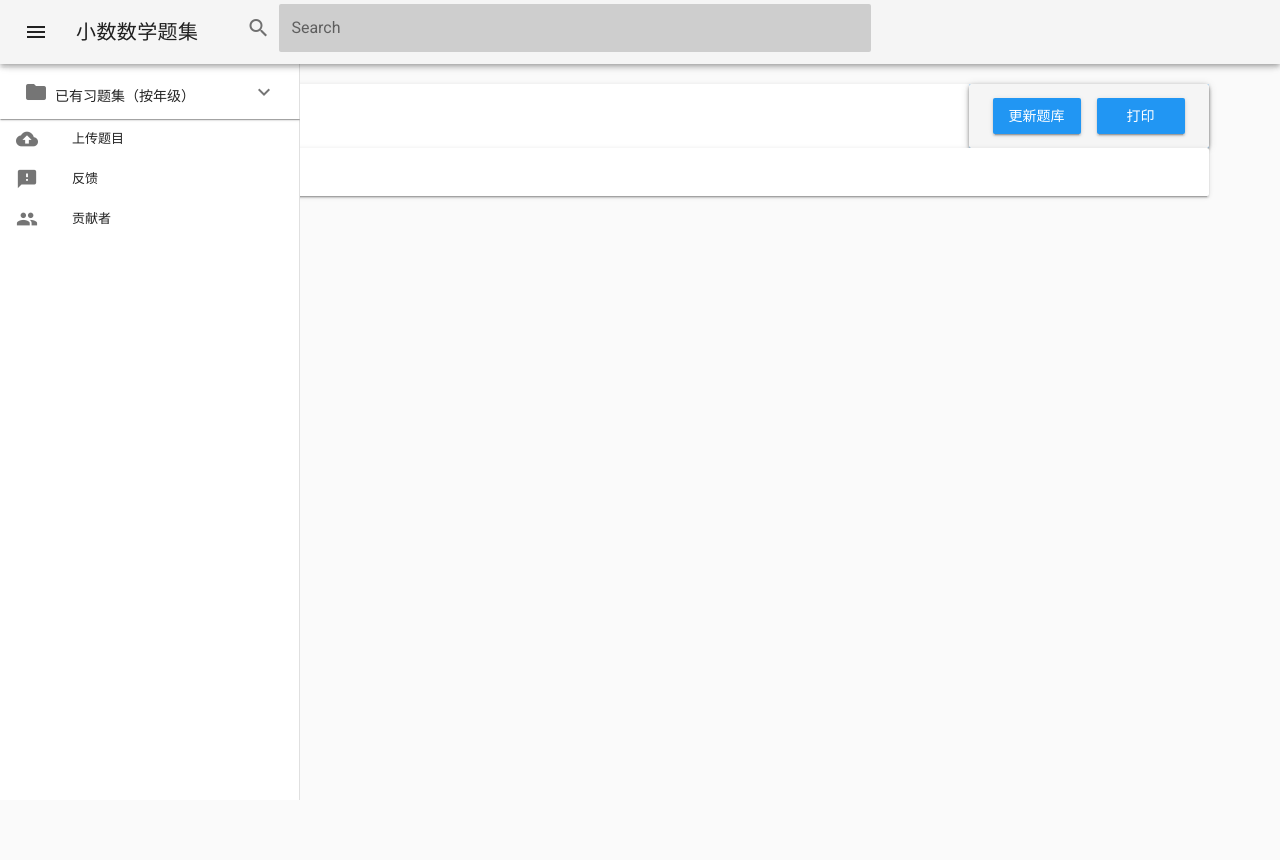
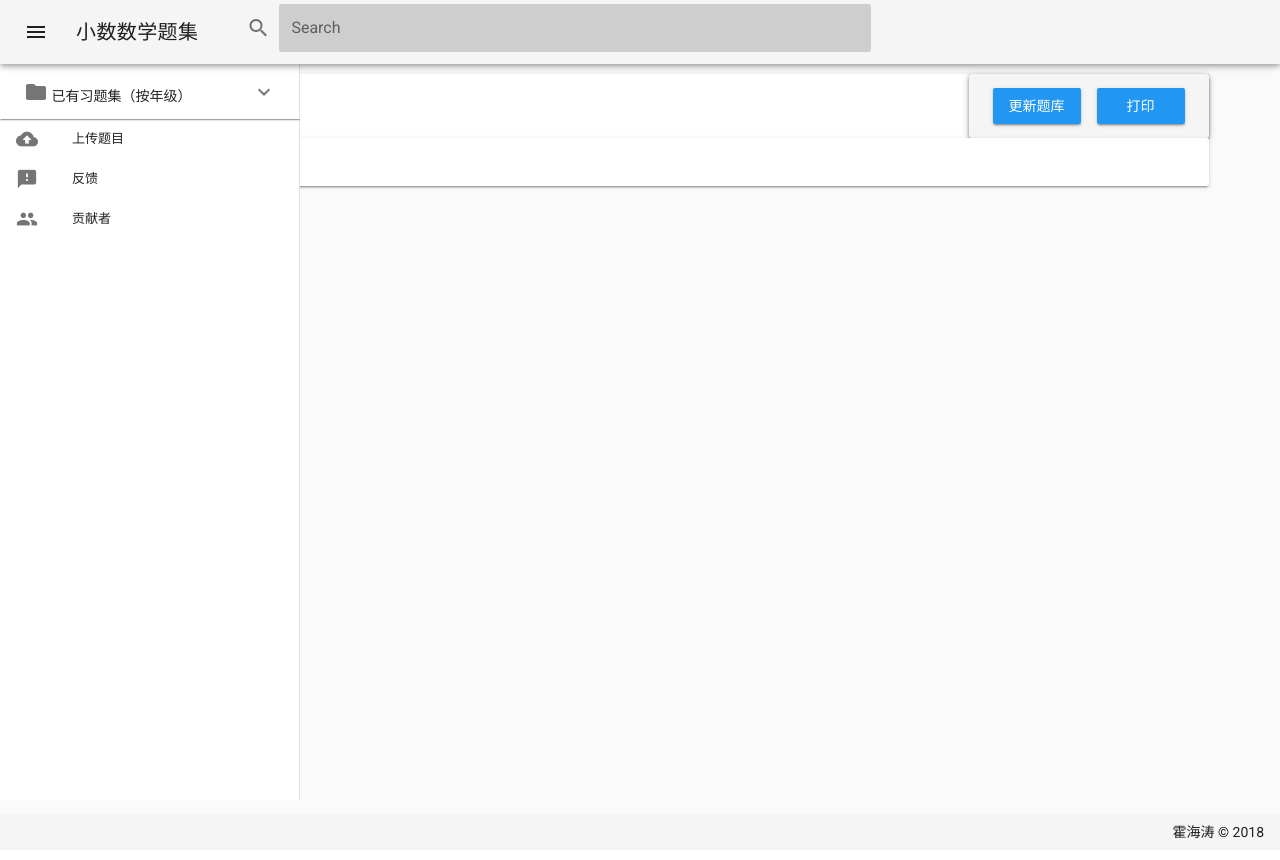
Before and after one commit to halton/arithmetic.js, a Vue app: page /#/ in a window 1280 px wide. Built offline with nearby package versions, Linux system fonts and the light colour scheme.

Commit message:
Adjust a little on UI.

```diff
--- a/src/App.vue
+++ b/src/App.vue
@@ -17,6 +17,6 @@ export default {
   -moz-osx-font-smoothing: grayscale;
   text-align: center;
   color: #2c3e50;
-  margin-top: 60px;
+  margin-top: 50px;
 }
 </style>
--- a/src/components/ExamCollectByGrade.vue
+++ b/src/components/ExamCollectByGrade.vue
@@ -1,12 +1,14 @@
 <template>
   <v-expansion-panel>
     <v-expansion-panel-content>
-      <div slot="header"><v-icon>folder</v-icon>&nbsp;&nbsp;已有习题集（按年级）</div>
+      <div slot="header"><v-icon>folder</v-icon>&nbsp;已有习题集（按年级）</div>
       <template v-for="grade in grades">
         <!-- eslint-disable-next-line -->
         <v-expansion-panel>
           <v-expansion-panel-content>
-            <div slot="header"><v-icon>{{ grade.icon }}</v-icon> {{ grade.text }}</div>
+            <div slot="header">
+              &nbsp;<v-icon>{{ grade.icon }}</v-icon>&nbsp;{{ grade.text }}
+            </div>
             <v-list dense v-if="grade.exams.length">
               <template v-for="exam in grade.exams">
                 <!-- eslint-disable-next-line -->
@@ -41,7 +43,7 @@ export default {
         text: '一年级',
         exams: [
           {
-            icon: 'folder',
+            icon: 'launch',
             title: '100以内加法',
             count: 100,
             // eslint-disable-next-line
@@ -55,7 +57,7 @@ export default {
               return result;
             },
           },
-          { icon: 'folder',
+          { icon: 'launch',
             title: '100以内减法',
             count: 100,
             // eslint-disable-next-line
@@ -75,7 +77,7 @@ export default {
         icon: 'looks_two',
         text: '二年级',
         exams: [
-          { icon: 'folder',
+          { icon: 'launch',
             title: '一位数除法带余数',
             count: 100,
             // eslint-disable-next-line
--- a/src/components/Home.vue
+++ b/src/components/Home.vue
@@ -1,5 +1,5 @@
 <template>
-  <v-app id="inspire" grey lighten-4 align-top>
+  <v-app id="inspire" align-top app light>
     <v-navigation-drawer fixed clipped app v-model="drawer">
       <v-list dense fluid>
         <exam-collect-by-grade v-on:update-content="onUpdateContent"></exam-collect-by-grade>
@@ -59,6 +59,10 @@
         </v-flex>
       </v-layout>
     </v-container>
+    <v-footer class="pa-3">
+      <v-spacer></v-spacer>
+      <div>霍海涛 &copy; {{ new Date().getFullYear() }}</div>
+    </v-footer>
   </v-app>
 </template>
 
```
